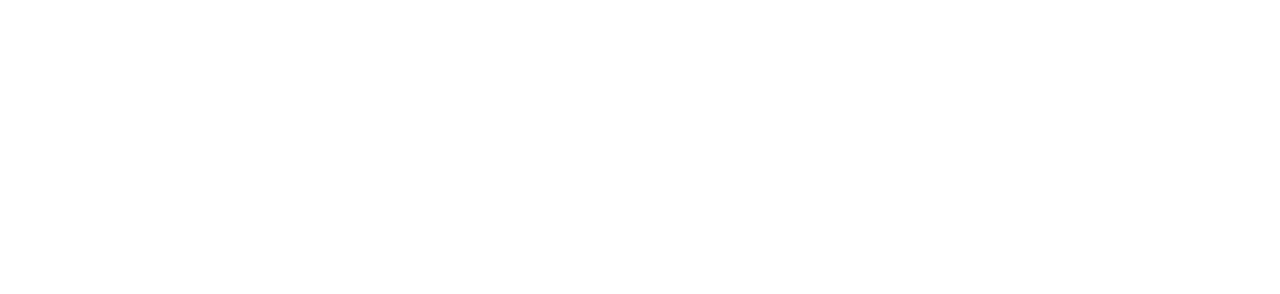
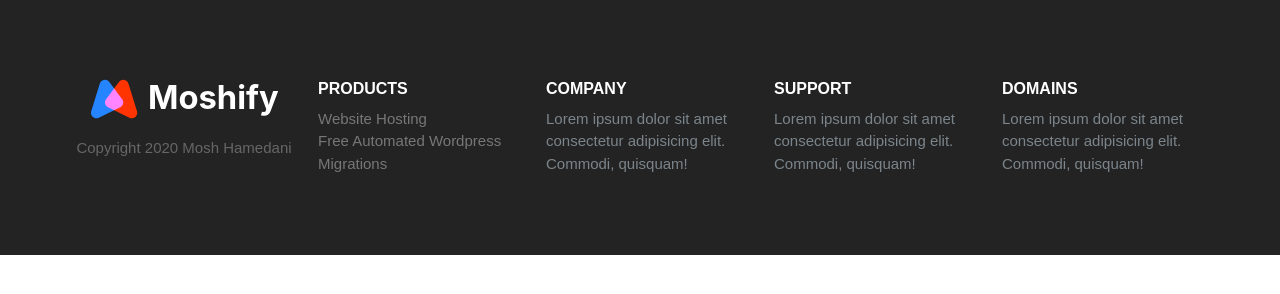
Before and after one commit to mokie223/Moshify, a plain HTML site: page index.html in a window 1280 px wide. Drawn offline with Linux system fonts and the light colour scheme.

Commit message:
Define the component of footer.

```diff
--- a/css/styles.css
+++ b/css/styles.css
@@ -11,7 +11,7 @@
 
 /* Typography */
 ::selection {
-  background:var(--color-primary);
+  background: var(--color-primary);
   color: #fff;
 }
 
@@ -744,13 +744,12 @@ a {
 }
 
 /* Showcase Block */
-.block-showcase__image >img{
+.block-showcase__image > img {
   width: 100%;
 }
 
-@media screen and (min-width:768px) {
+@media screen and (min-width: 768px) {
   .block-showcase__image {
-
     justify-self: end;
   }
 
@@ -763,3 +762,84 @@ a {
     grid-template-columns: 50% 50%;
   }
 }
+
+/* Footer */
+.footer {
+  background: #232323;
+}
+
+.footer__section {
+  padding: 2rem;
+  border-bottom: 1px solid #393939;
+}
+
+.footer__heading {
+  text-transform: uppercase;
+  font-weight: 600;
+}
+
+.footer__brand {
+  margin-top: 5rem;
+  text-align: center;
+}
+
+.footer__brand img {
+  /* TODO:Consider refactoring this and applying it to all images */
+  width: 100%;
+  max-width: 230px;
+}
+
+.footer__copyright {
+  font-size: 2.1rem;
+  color: #fff;
+  opacity: 0.3;
+}
+
+.footer a {
+  color: #777;
+  transition: color 0.3s;
+}
+
+.footer a:hover {
+  color: #fff;
+}
+
+.footer__section .list {
+  margin: 0;
+}
+
+@media screen and (min-width: 768px) {
+  .footer__sections {
+    grid-template-columns: repeat(auto-fit, minmax(10rem, 1fr));
+  }
+
+  .footer .collapsible__menu {
+    display: none;
+  }
+
+  .footer .collapsible__content {
+    opacity: 1;
+    max-height: 100%;
+  }
+
+  .footer__brand {
+    order: -1;
+    margin-top: 1rem;
+  }
+
+  .footer__copyright {
+    font-size: 1.5rem;
+  }
+
+  .footer__section {
+    border: none;
+  }
+
+  .footer__heading {
+    font-size: 1.6rem;
+  }
+
+  .footer .collapsible__content {
+    font-size: 1.5rem;
+  }
+}
--- a/index.html
+++ b/index.html
@@ -15,6 +15,65 @@
     />
   </head>
   <body>
-
+    <footer class="block block--dark footer">
+      <div class="container grid footer__sections">
+        <section class="collapsible collapsible--expanded footer__section">
+          <header class="collapsible__header">
+            <h2 class="collapsible__heading footer__heading">products</h2>
+            <svg class="icon collapsible__menu">
+              <use xlink:href="images/sprite.svg#menu"></use>
+            </svg>
+          </header>
+          <div class="collapsible__content">
+            <ul class="list">
+              <li><a href="#">Website Hosting</a></li>
+              <li><a href="#">Free Automated Wordpress</a></li>
+              <li><a href="#">Migrations</a></li>
+            </ul>
+          </div>
+        </section>
+        <section class="collapsible footer__section">
+          <header class="collapsible__header">
+            <h2 class="collapsible__heading footer__heading">company</h2>
+            <svg class="icon collapsible__menu">
+              <use xlink:href="images/sprite.svg#menu"></use>
+            </svg>
+          </header>
+          <div class="collapsible__content">
+            Lorem ipsum dolor sit amet consectetur adipisicing elit. Commodi,
+            quisquam!
+          </div>
+        </section>
+        <section class="collapsible footer__section">
+          <header class="collapsible__header">
+            <h2 class="collapsible__heading footer__heading">support</h2>
+            <svg class="icon collapsible__menu">
+              <use xlink:href="images/sprite.svg#menu"></use>
+            </svg>
+          </header>
+          <div class="collapsible__content">
+            Lorem ipsum dolor sit amet consectetur adipisicing elit. Commodi,
+            quisquam!
+          </div>
+        </section>
+        <section class="collapsible footer__section">
+          <header class="collapsible__header">
+            <h2 class="collapsible__heading footer__heading">domains</h2>
+            <svg class="icon collapsible__menu">
+              <use xlink:href="images/sprite.svg#menu"></use>
+            </svg>
+          </header>
+          <div class="collapsible__content">
+            Lorem ipsum dolor sit amet consectetur adipisicing elit. Commodi,
+            quisquam!
+          </div>
+        </section>
+        <section class="footer__brand">
+          <img src="images/logo.svg" alt="">
+          <p class="footer__copyright">Copyright 2020 Mosh Hamedani</p>
+        </section>
+      </div>
+    </footer>
+    <script src="js/main.js"></script>
   </body>
 </html>
```
Also changed, not shown: components/footer.html (added, +60 -0 lines).
